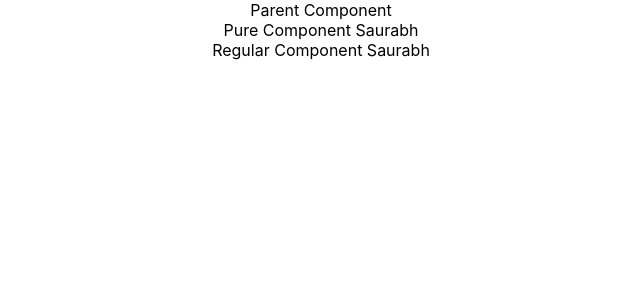
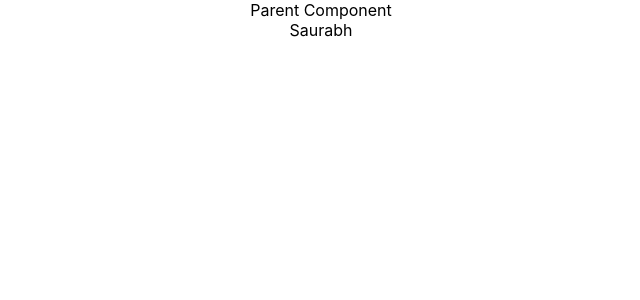
Before and after one commit to suman-saurabh-das/react-tutorial-javascript, a React (Create React App) app: page / in a window 1280 px wide. Shown: the top 300 px of the page, without its empty margins (319-959 px from the left). Built offline with nearby package versions, Linux system fonts and the light colour scheme.

Commit message:
Tutorial 27 (Memo) - Completed

```diff
--- /dev/null
+++ b/src/components/section3/MemoComp.js
@@ -0,0 +1,19 @@
+import React from 'react'
+
+/*
+    Memo component is similar to pure component but it is for functional components
+    To make a functional component a memo component, while exporting we need to use React.memo() method and pass component name as an argument -> React.memo(MemoComp)
+
+    React.memo() is a higher order component. i.e. it accepts a component, adds some things to that component and returns an enhanced component.
+*/
+
+function MemoComp({ name }) {
+    console.log("Rendered memo component");
+    return (
+        <div>
+            {name}
+        </div>
+    )
+}
+
+export default React.memo(MemoComp)
--- a/src/components/section3/ParentComp.js
+++ b/src/components/section3/ParentComp.js
@@ -1,12 +1,15 @@
-import React, { PureComponent } from 'react'
-import PureComp from './PureComp'
-import RegularComp from './RegularComp'
+// import React, { PureComponent } from 'react'
+// import PureComp from './PureComp'
+// import RegularComp from './RegularComp'
+
+import React, {Component} from 'react'
+import MemoComp from './MemoComp'
 
 /*
     If the parent component does not re-render, its child components will also not re-render.
 */
 
-class ParentComp extends PureComponent {
+class ParentComp extends Component {
     constructor(props) {
       super(props)
 
@@ -28,8 +31,10 @@
     return (
       <div>
         Parent Component
-        <PureComp name={this.state.name}/>
-        <RegularComp name={this.state.name}/>
+        {/* <PureComp name={this.state.name}/> */}
+        {/* <RegularComp name={this.state.name}/> */}
+
+        <MemoComp name={this.state.name}/>
       </div>
     )
   }
```
